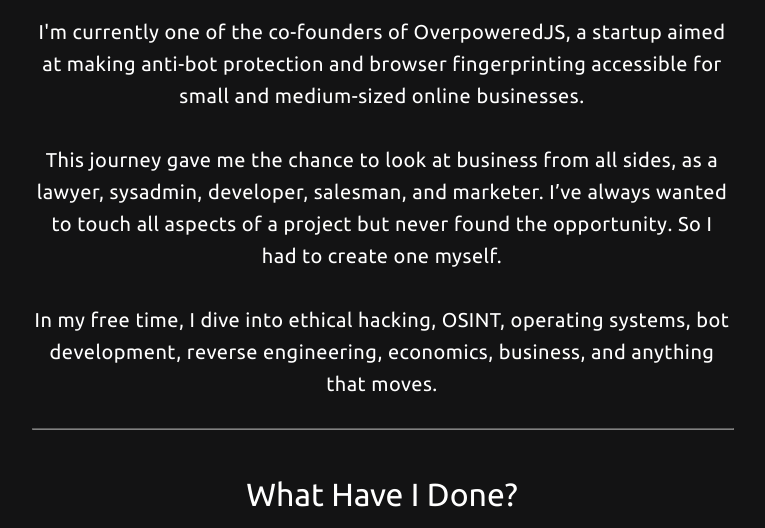
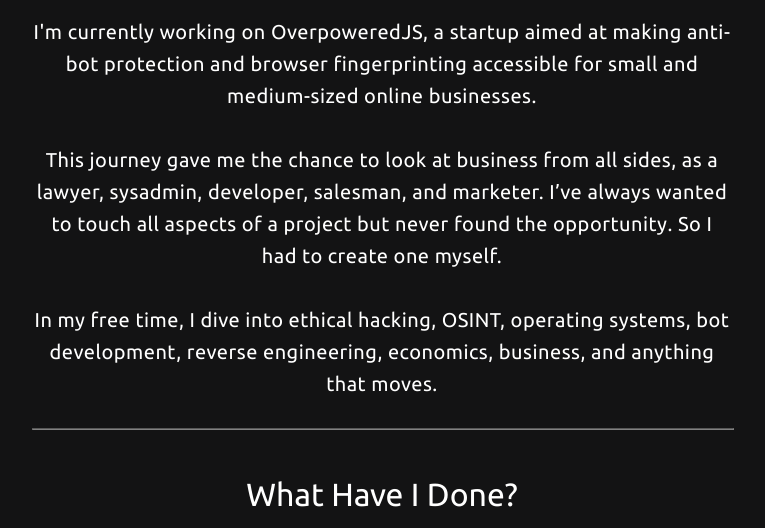
Before and after one commit to sudo-iudo/sudo-iudo.github.io, a plain HTML site: page index.html in a window 1280 px wide. Shown: the part 594-1122 px from the top of the page, without its empty margins (258-1023 px from the left). Drawn offline with Linux system fonts and the light colour scheme; no server answers.

Commit message:
Update index.html

```diff
--- a/index.html
+++ b/index.html
@@ -136,7 +136,7 @@
         About Me
       </h1>
       <p style="text-align: center; font-size: large; letter-spacing: 0.5px">
-        I'm currently one of the co-founders of OverpoweredJS, a startup
+        I'm currently working on OverpoweredJS, a startup
         aimed at making anti-bot protection and browser fingerprinting
         accessible for small and medium-sized online businesses.<br /><br />
         This journey gave me the chance to look at business from all sides, as a
```
